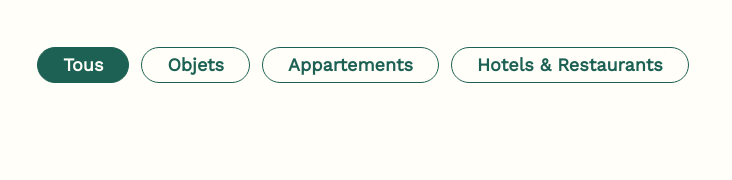
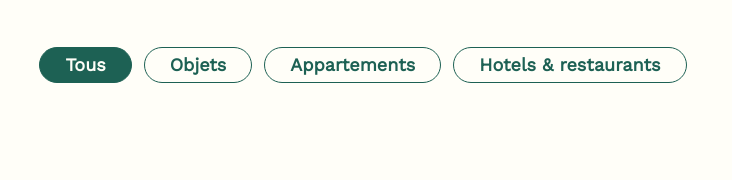
Before and after one commit to Samir2113/OpenClassroomsProject3, a plain HTML site: page FrontEnd/index.html in a window 1280 px wide. Shown: the part 779-959 px from the top of the page, 277-1009 px from the left. Drawn offline with nearby package versions, Linux system fonts and the light colour scheme; no server answers.

Commit message:
correction des dernières erreurs

```diff
--- a/FrontEnd/index.html
+++ b/FrontEnd/index.html
@@ -89,7 +89,7 @@
 				<li class="selected">Tous</li>
 				<li>Objets</li>
 				<li>Appartements</li>
-				<li>Hotels & Restaurants</li>
+				<li>Hotels & restaurants</li>
 			</ul>
 		</nav>
 		<div class="gallery">
--- a/FrontEnd/main.js
+++ b/FrontEnd/main.js
@@ -51,9 +51,15 @@ filterList.forEach((categorie) => {
     } else {
       clickedBtn.classList.add("selected");
       filteredList = works.filter((work) => {
+        console.log('work: '+ work.category.name);
+        console.log('btn: '+ clickedBtn.textContent);
+        console.log('filtered List: '+filteredList);
+
         return work.category.name === clickedBtn.textContent;
       });
     }
+    console.log(filteredList);
+
     afficherTravaux(filteredList, worksZone, modal);
   });
 });
```
Also changed, not shown: Backend/images/appartement-paris-v1727203110670.png (added), Backend/images/hotel-first-arte-new-delhi1727203004762.png (added), Backend/images/le-coteau-cassis1727203040401.png (added), 1 other file.
